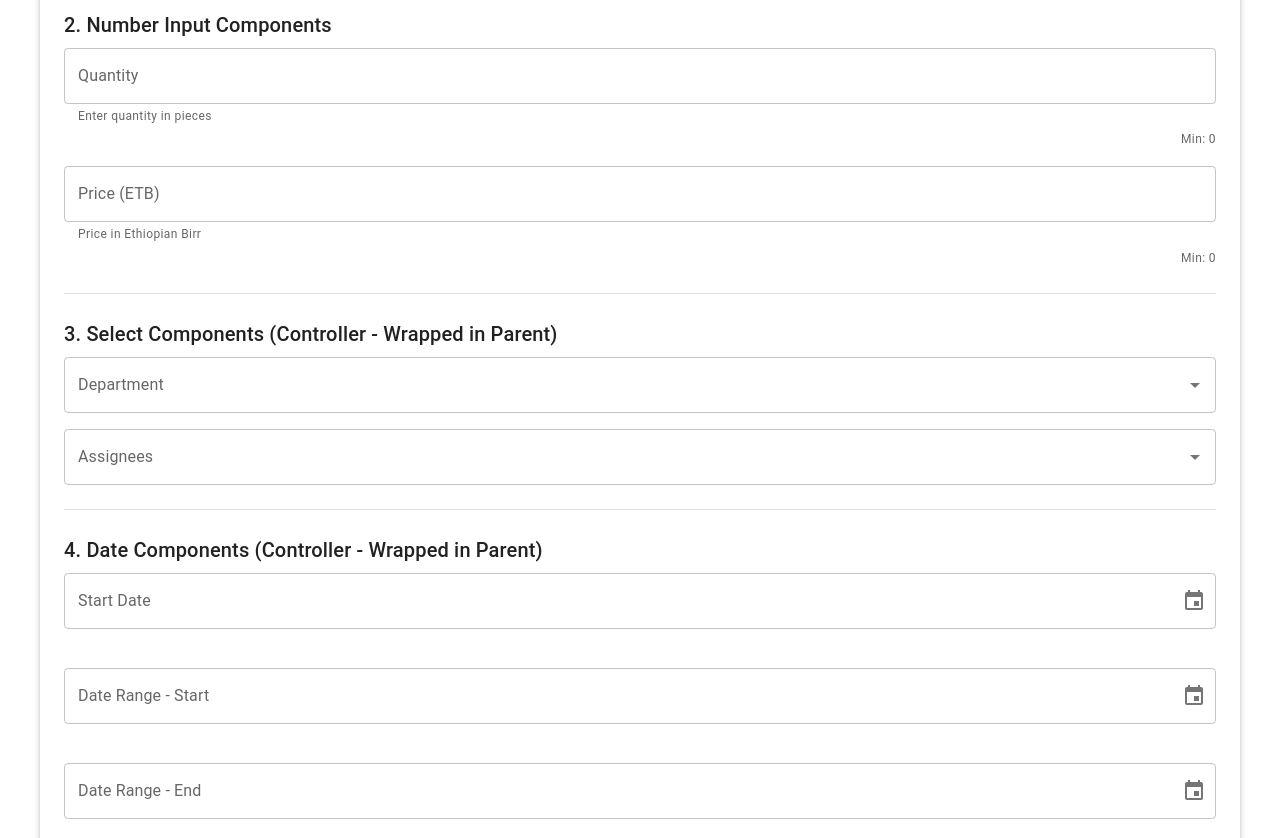
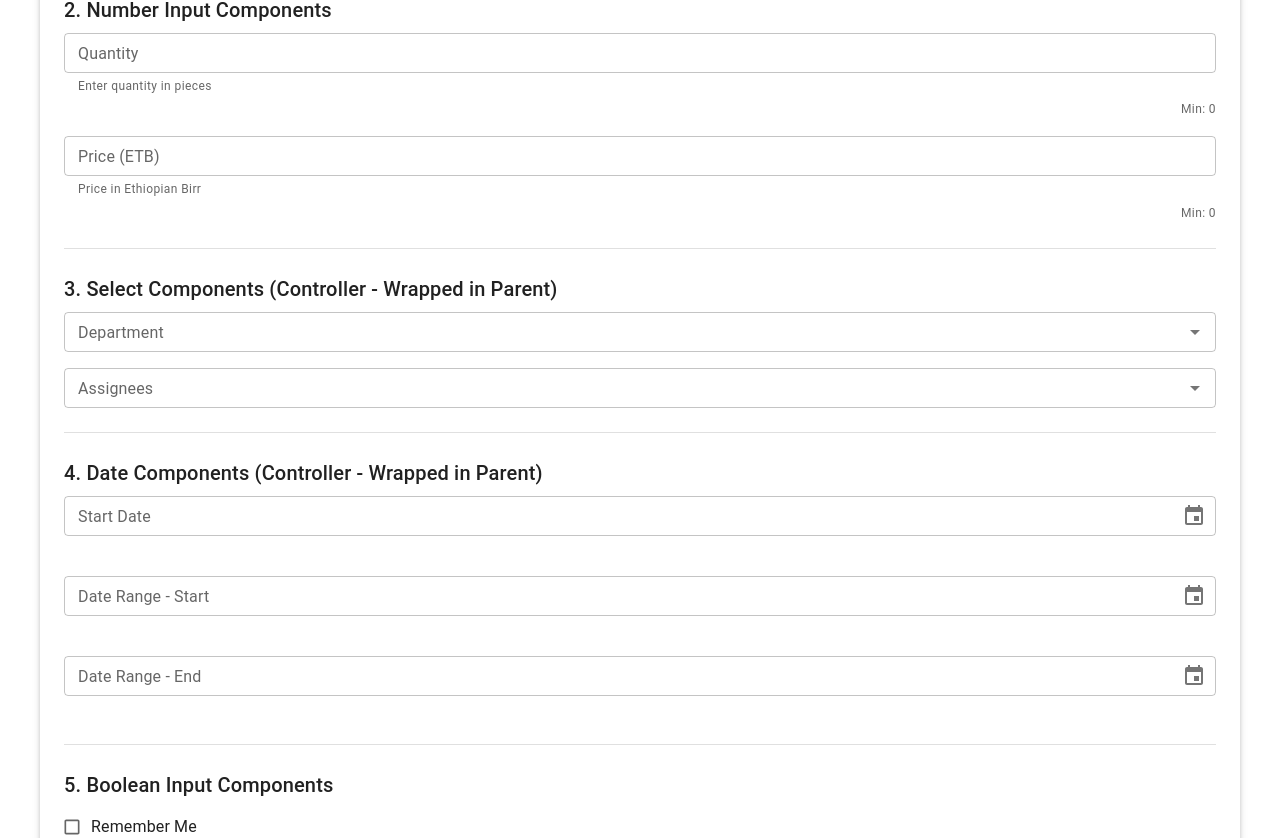
Before and after one commit to girmesh03/SaaS-Task-Manager, a React (Vite) app in the folder client/: page / in a window 1280 px wide. Shown: the part 822-1660 px from the top of the page. Built offline with nearby package versions, Linux system fonts and the light colour scheme.

Commit message:
Update default size to small for all Mui components

```diff
--- a/client/src/components/common/MuiCheckbox.jsx
+++ b/client/src/components/common/MuiCheckbox.jsx
@@ -39,7 +39,8 @@ const MuiCheckbox = forwardRef(
       helperText,
       label,
       disabled = false,
-      size = "medium",
+     fullWidth = true,
+      size = "small",
       color = "primary",
       labelPlacement = "end",
       ...muiProps
--- a/client/src/components/common/MuiDatePicker.jsx
+++ b/client/src/components/common/MuiDatePicker.jsx
@@ -66,7 +66,7 @@ const MuiDatePicker = forwardRef(
       disabled = false,
       required = false,
       fullWidth = true,
-      size = "medium",
+      size = "small",
       variant = "outlined",
       format = "MMM DD, YYYY",
       views = ["year", "month", "day"],
--- a/client/src/components/common/MuiDateRangePicker.jsx
+++ b/client/src/components/common/MuiDateRangePicker.jsx
@@ -61,8 +61,8 @@ const MuiDateRangePicker = forwardRef(
       disableFuture = false,
       disabled = false,
       required = false,
-      fullWidth = true,
-      size = "medium",
+    fullWidth = true,
+      size = "small",
       variant = "outlined",
       format = "MMM DD, YYYY",
       ...otherProps
--- a/client/src/components/common/MuiMultiSelect.jsx
+++ b/client/src/components/common/MuiMultiSelect.jsx
@@ -88,8 +88,8 @@ const MuiMultiSelect = forwardRef(
       placeholder,
       disabled = false,
       required = false,
-      fullWidth = true,
-      size = "medium",
+     fullWidth = true,
+      size = "small",
       variant = "outlined",
       limitTags = 2,
       noOptionsText = "No options",
--- a/client/src/components/common/MuiNumberField.jsx
+++ b/client/src/components/common/MuiNumberField.jsx
@@ -48,8 +48,8 @@ const MuiNumberField = forwardRef(
       placeholder,
       disabled = false,
       required = false,
-      fullWidth = true,
-      size = "medium",
+     fullWidth = true,
+      size = "small",
       variant = "outlined",
       margin,
       ...muiProps
--- a/client/src/components/common/MuiRadioGroup.jsx
+++ b/client/src/components/common/MuiRadioGroup.jsx
@@ -41,7 +41,8 @@ const MuiRadioGroup = forwardRef(
       disabled = false,
       required = false,
       row = false,
-      size = "medium",
+      fullWidth = true,
+      size = "small",
       color = "primary",
       ...muiProps
     },
--- a/client/src/components/common/MuiRating.jsx
+++ b/client/src/components/common/MuiRating.jsx
@@ -58,7 +58,8 @@ const MuiRating = forwardRef(
       disabled = false,
       readOnly = false,
       required = false,
-      size = "medium",
+      fullWidth = true,
+      size = "small",
       icon,
       emptyIcon,
       ...muiProps
--- a/client/src/components/common/MuiSelectAutocomplete.jsx
+++ b/client/src/components/common/MuiSelectAutocomplete.jsx
@@ -75,7 +75,7 @@ const MuiSelectAutocomplete = forwardRef(
       disabled = false,
       required = false,
       fullWidth = true,
-      size = "medium",
+      size = "small",
       variant = "outlined",
       freeSolo = false,
       disableClearable = false,
--- a/client/src/components/common/MuiSlider.jsx
+++ b/client/src/components/common/MuiSlider.jsx
@@ -48,7 +48,8 @@ const MuiSlider = forwardRef(
       valueLabelDisplay = "auto",
       valueLabelFormat,
       color = "primary",
-      size = "medium",
+      fullWidth = true,
+      size = "small",
       showValue = true,
       ...muiProps
     },
--- a/client/src/components/common/MuiSwitch.jsx
+++ b/client/src/components/common/MuiSwitch.jsx
@@ -39,7 +39,8 @@ const MuiSwitch = forwardRef(
       helperText,
       label,
       disabled = false,
-      size = "medium",
+     fullWidth = true,
+      size = "small",
       color = "primary",
       labelPlacement = "end",
       ...muiProps
--- a/client/src/components/common/MuiTextArea.jsx
+++ b/client/src/components/common/MuiTextArea.jsx
@@ -49,7 +49,7 @@ const MuiTextArea = forwardRef(
       disabled = false,
       required = false,
       fullWidth = true,
-      size = "medium",
+      size = "small",
       variant = "outlined",
       margin,
       rows = 4,
```
